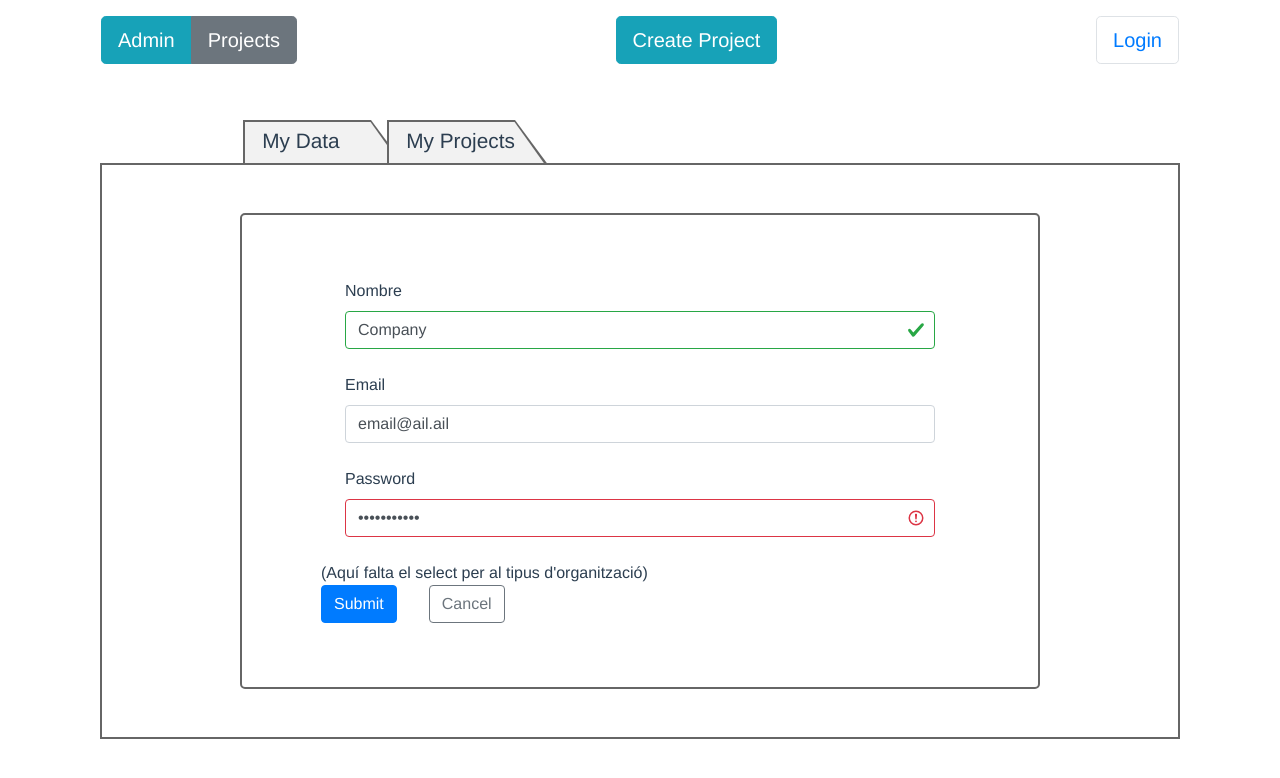
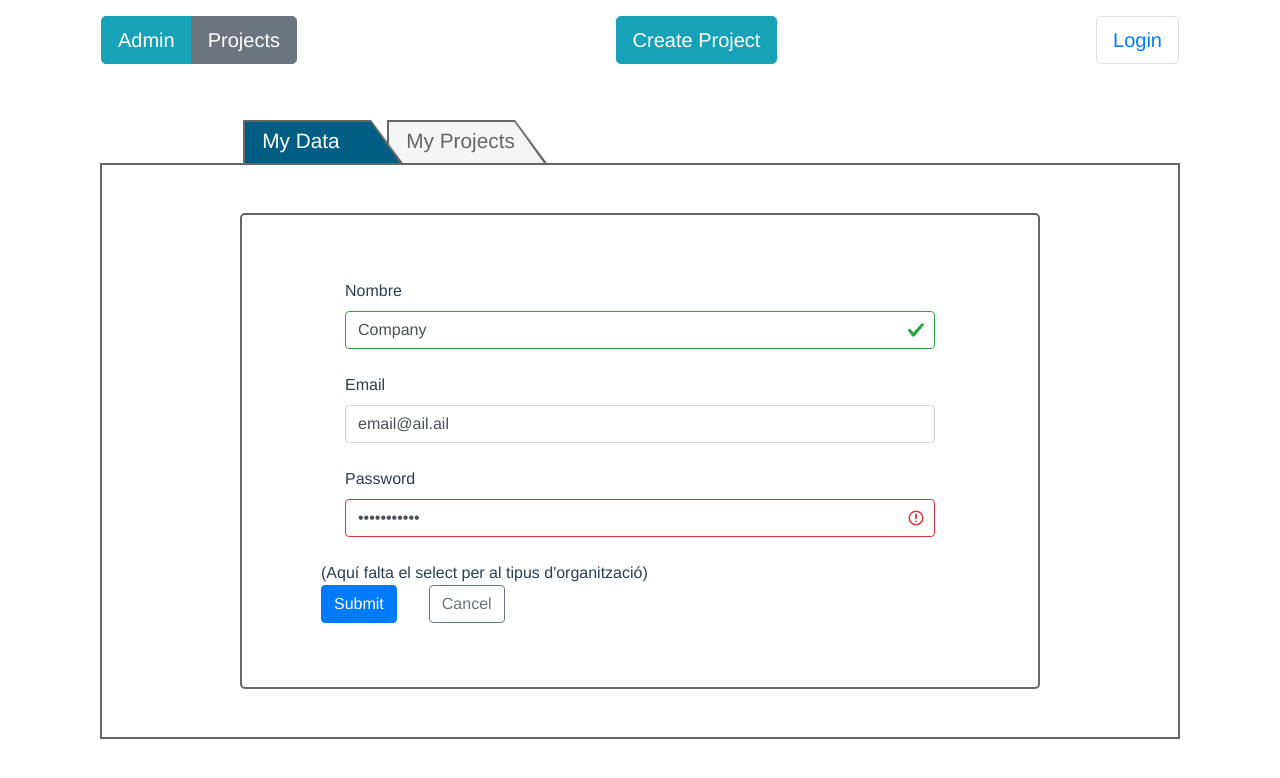
Before and after one commit to pedronieto84/vue-marzo-itacademy-project, a Vue app: page /my-account in a window 1280 px wide. Shown: the top 778 px of the page. Built offline with nearby package versions, Linux system fonts and the light colour scheme; the HTML template or start-up script is replaced by a standard one.

Commit message:
Estil diferent per a la pestanya activa

```diff
--- a/src/components/AccountPageNav.vue
+++ b/src/components/AccountPageNav.vue
@@ -5,7 +5,8 @@
         v-for="(view, index) in views"
         :key="index"
         class="page-marker"
-        @click="$emit('changeView', view)"
+        :class="{ active: view === selected }"
+        @click="handleClick(view)"
       >
         <span class="marker-name">{{ view }}</span>
       </div>
@@ -19,6 +20,18 @@ export default {
     views: {
       type: Array,
       required: true,
+    },
+  },
+  data() {
+    return {
+      selected: this.views[0],
+    };
+  },
+  methods: {
+    handleClick(view) {
+      console.log(view);
+      this.selected = view;
+      this.$emit("changeView", view);
     },
   },
 };
@@ -42,16 +55,24 @@ export default {
   position: relative;
   padding: 0.3rem 0 0 1.2rem;
   z-index: 100;
+  color: #666;
 }
 .page-marker:after {
   content: "";
   width: calc(10rem - 5px);
   height: calc(2.7rem - 2px);
-  background-color: #f2f2f2;
+  background-color: #f5f5f5;
   position: absolute;
   top: 2px;
   left: 2px;
   z-index: -2;
+}
+.active {
+  color: white;
+  z-index: 110;
+}
+.active:after {
+  background-color: #005e85;
 }
 .marker-name {
   display: inline-block;
```
